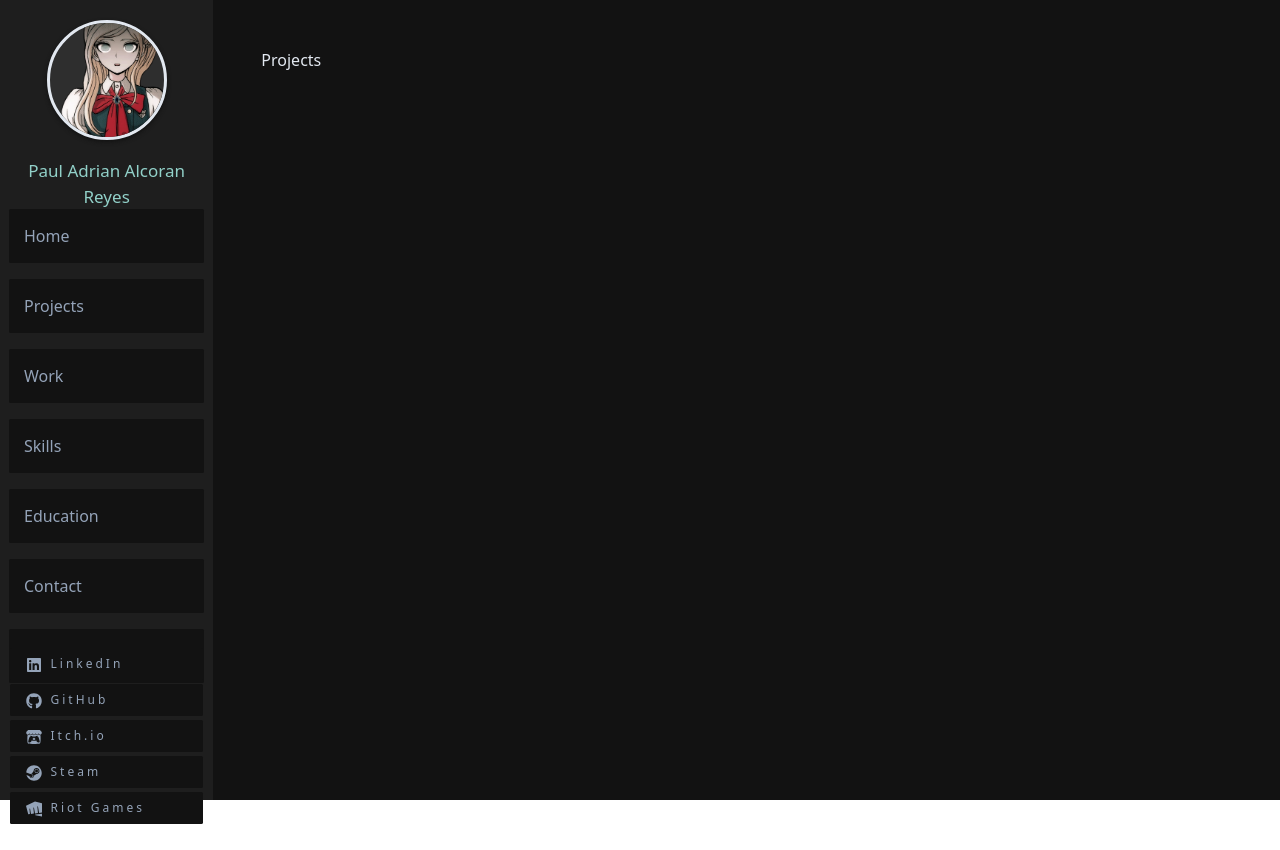
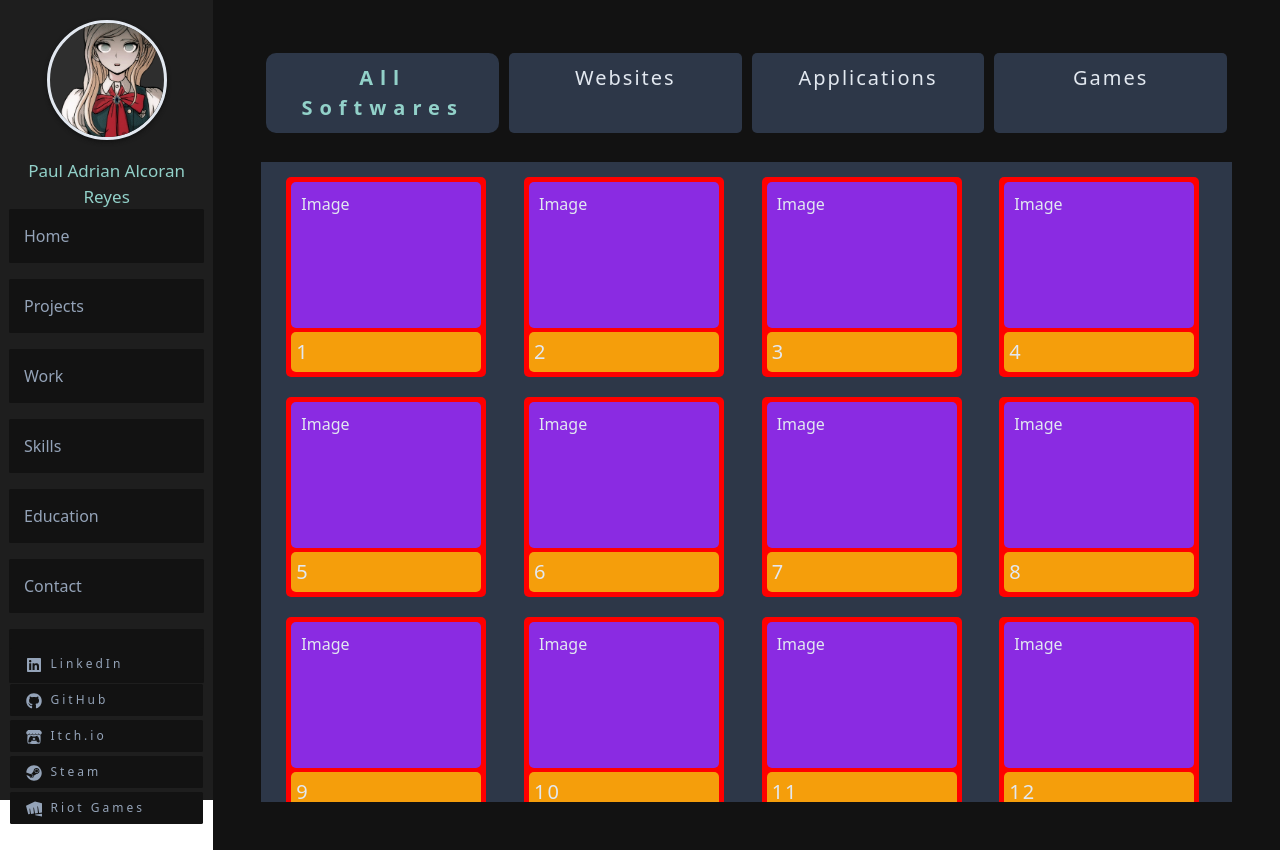
Before and after one commit to alcoranpaul/portfolio-pangalawa, a React (Vite) app: page /projects in a window 1280 px wide. Before the commit the page ends 824 px from the top, so only its background shows below. Built offline with nearby package versions, Linux system fonts and the light colour scheme.

Commit message:
Implemented Filter and Card grid for projects.
- Added prevention of scrolling.

```diff
--- a/src/App.css
+++ b/src/App.css
@@ -1,5 +1,6 @@
 .main {
   background-color: var(--color-bg-primary);
+  overflow: hidden;
 }
 
 .sidebar{
--- a/src/App.tsx
+++ b/src/App.tsx
@@ -3,6 +3,7 @@ import { Col, Container, Row } from 'react-bootstrap';
 import { Outlet, Route, Routes } from 'react-router-dom';
 import './App.css';
 import Home from './routes/home/home.component';
+import Projects from './routes/projects/projects.component';
 import Sidebar from './routes/sidebar/sidebar.component';
 
 function Layout(): ReactElement {
@@ -25,7 +26,7 @@ function App(): ReactElement {
     <Routes>
       <Route path="/" element={<Layout />}>
         <Route index element={<Home />} /> {/* Default route */}
-        <Route path="projects" element={<p>Projects</p>} />
+        <Route path="projects" element={<Projects/>} />
         <Route path="work" element={<p>Work</p>} />
         <Route path="skills" element={<p>Skills</p>} />
         <Route path="education" element={<p>Education</p>} />
--- /dev/null
+++ b/src/routes/projects/project-content/project-content-item/project_content_item.component.tsx
@@ -0,0 +1,54 @@
+import { ReactElement, useRef, useState } from "react";
+import { Stack } from "react-bootstrap";
+import './project_content_item.style.css';
+
+function ProjectContentItem({ item }: { item: string }): ReactElement {
+    const itemRef = useRef<HTMLDivElement>(null);
+    const [is3DEffectEnabled, setIs3DEffectEnabled] = useState<boolean>(true); // State to toggle 3D effect
+    const MAX_ANGLE = 40;
+
+    const handleMouseMove = (e: React.MouseEvent<HTMLDivElement, MouseEvent>) => {
+        if (!is3DEffectEnabled) return; // Skip 3D effect if disabled
+
+        const rect = itemRef.current?.getBoundingClientRect();
+        if (rect) {
+            const x = ((e.clientX - rect.left) / rect.width - 0.5) * MAX_ANGLE; // X rotation (-X-10 to X-10 degrees)
+            const y = ((e.clientY - rect.top) / rect.height - 0.5) * -MAX_ANGLE; // Y rotation (-X-10 to X-10 degrees)
+            if (itemRef.current) {
+                itemRef.current.style.transform = `rotateX(${y}deg) rotateY(${x}deg)`; // Apply 3D rotation
+            }
+        }
+    };
+
+    const handleMouseLeave = () => {
+        if (!is3DEffectEnabled) return; // Skip resetting if 3D effect is disabled
+
+        if (itemRef.current) {
+            itemRef.current.style.transform = "rotateX(0deg) rotateY(0deg)"; // Reset rotation
+        }
+    };
+
+    const handleClick = () => {
+
+        if (itemRef.current) {
+            itemRef.current.style.transform = "rotateX(0deg) rotateY(0deg)"; // Reset rotation immediately
+        }
+        console.log(`3D effect ${is3DEffectEnabled ? "disabled" : "enabled"} for item: ${item}`);
+    };
+
+    return (
+        <Stack
+            ref={itemRef}
+            gap={1}
+            className={`projects_content_item ${is3DEffectEnabled ? "" : "disabled"}`} // Add a class if disabled
+            onMouseMove={handleMouseMove} // Attach mouse move event
+            onMouseLeave={handleMouseLeave} // Reset rotation on mouse leave
+            onClick={handleClick} // Toggle 3D effect on click
+        >
+            <div className="projects_content_item_image">Image</div>
+            <div className="projects_content_item_name">{item}</div>
+        </Stack>
+    );
+}
+
+export default ProjectContentItem;
--- /dev/null
+++ b/src/routes/projects/project-content/project-content-item/project_content_item.style.css
@@ -0,0 +1,46 @@
+.projects_content_item{
+    background-color: red;
+    width: 200px;
+    height: 200px;
+    border-radius: 5px;
+    justify-content: center;
+    align-items: center;
+    margin: 5px;
+    padding: 5px;
+    transition: transform 0.3s ease, box-shadow 0.3s ease; /* Smooth transition for hover effects */
+    cursor: pointer; /* Change cursor to pointer on hover */
+    transform-style: preserve-3d; /* Enable 3D transformations */
+    perspective: 1000px; /* Add perspective for the 3D effect */
+}
+
+.projects_content_item:hover {
+    transform: scale(1.05); /* Slightly enlarge the item */
+    box-shadow: 0 10px 20px rgba(0, 0, 0, 0.3); /* Add a shadow effect */
+    background-color: var(--color-accent-secondary); /* Change background color on hover */
+    transition: transform 0.1s ease-out; /* Faster transition for pivot effect */
+}
+
+
+.projects_content_item_image{
+    background-color: blueviolet;
+    width: 100%;
+    height: 100%;
+    padding: 10px;
+    border-radius: 5px;
+    justify-self: center;
+    align-self: center;
+    object-fit: cover;
+}
+
+.projects_content_item_name{
+    background-color: var(--color-highlight);
+    width: 100%;
+    padding: 5px;
+    border-radius: 5px;
+    justify-self: center;
+    align-self: center;
+    object-fit: cover;
+    font-size: 20px;
+    font-weight: 300;
+    letter-spacing: 2px;
+}
--- /dev/null
+++ b/src/routes/projects/project-content/project_content.component.tsx
@@ -0,0 +1,33 @@
+import { Fragment, ReactElement } from "react";
+import ProjectContentItem from "./project-content-item/project_content_item.component";
+
+import './project_content.style.css';
+
+function ProjectContent(): ReactElement {
+    const projects = [
+        "1", "2", "3", "4", "5", "6", "7", "8", "9", "10",
+        "11", "12", "13", "14", "15", "16", "17", "18", "19", "20",
+    ]
+
+
+    const RenderProjectItems = (): ReactElement[] => {
+        const rows: ReactElement[] = [];
+
+        for (let i = 0; i < projects.length; i++) {
+           rows.push(
+                <ProjectContentItem key={i} item={projects[i]} />
+            )
+        }
+        return rows;
+    };
+
+    return(
+        <Fragment>
+            <div className="projects_content">
+                {RenderProjectItems()}
+            </div>
+        </Fragment>
+    )
+}
+
+export default ProjectContent;
--- /dev/null
+++ b/src/routes/projects/project-content/project_content.style.css
@@ -0,0 +1,32 @@
+.projects_content {
+    background-color: var(--color-border);
+    width: 100%;
+    /* height: 100%; Use full height of the parent container */
+    max-height: 80vh; /* Ensure it doesn't exceed the parent's height */
+    display: grid;
+    grid-template-columns: repeat(auto-fit, minmax(200px, 1fr));
+    grid-gap: 10px;
+    padding: 10px 10px 10px 20px;
+    overflow-y: auto;
+    overflow-x: hidden;
+    scroll-behavior: smooth;
+}
+
+/* Style the scrollbar for WebKit-based browsers */
+.projects_content::-webkit-scrollbar {
+    width: 7px; /* Width of the vertical scrollbar */
+}
+
+.projects_content::-webkit-scrollbar-track {
+    background: var(--color-bg-secondary); /* Color of the scrollbar track */
+    border-radius: 2px; /* Rounded corners for the track */
+}
+
+.projects_content::-webkit-scrollbar-thumb {
+    background: var(--color-accent-secondary); /* Color of the scrollbar thumb */
+    border-radius: 7px; /* Rounded corners for the thumb */
+}
+
+.projects_content::-webkit-scrollbar-thumb:hover {
+    background: var(--color-highlight); /* Darker color when hovering over the scrollbar thumb */
+}
--- /dev/null
+++ b/src/routes/projects/project-filter/project_filter.component.tsx
@@ -0,0 +1,32 @@
+import { ReactElement, useState } from "react";
+import { Col, Row } from "react-bootstrap";
+import './project_filter.style.css';
+
+function ProjectFilter({ onFilterSelect }: { onFilterSelect: (index: number) => void }): ReactElement {
+    const filters = [
+        "All Softwares",
+        "Websites",
+        "Applications",
+        "Games",
+    ];
+
+    const [selectedFilterIndex, setSelectedFilterIndex] = useState<number>(0);
+
+    return (
+        <Row className="projects_filter">
+            {filters.map((filter, index) => (
+                <Col
+                    className={`projects_filter_item ${
+                        selectedFilterIndex === index ? 'selected' : ''
+                    }`}
+                    key={index}
+                    onClick={() => setSelectedFilterIndex(index)} // Attach the event handler
+                    >
+                    {filter}
+                </Col>
+            ))}
+        </Row>
+    );
+}
+
+export default ProjectFilter;
--- /dev/null
+++ b/src/routes/projects/project-filter/project_filter.style.css
@@ -0,0 +1,33 @@
+.projects_filter{
+    /* background-color: red; */
+    width: 100%;
+    justify-self: center;
+    align-self: center;
+}
+
+.projects_filter_item{
+    background-color: var(--color-border);
+    padding: 10px;
+    margin: 5px;
+    border-radius: 5px;
+    cursor: pointer;
+    justify-self: center;
+    text-align: center;
+    font-size: 20px;
+    letter-spacing: 2px;
+    font-weight: 300;
+    transition: all 0.25s ease-in-out;
+}
+
+.projects_filter_item.selected,
+.projects_filter_item:hover{
+    transform: scale(1.05);
+    letter-spacing: 7px;
+    font-weight: 550;
+    border-radius: 10px;
+}
+
+.projects_filter_item.selected{
+    color: var(--color-accent-secondary);
+    transform: scale(1);
+}
--- /dev/null
+++ b/src/routes/projects/projects.component.tsx
@@ -0,0 +1,27 @@
+import { Fragment, ReactElement, useState } from "react";
+import { Stack } from "react-bootstrap";
+import ProjectContent from "./project-content/project_content.component";
+import ProjectFilter from "./project-filter/project_filter.component";
+import './projects.style.css';
+
+function Projects(): ReactElement {
+
+    const [selectedFilterIndex, setSelectedFilterIndex] = useState<number>(0);
+
+    const handleFilterSelect = (index: number): void => {
+        setSelectedFilterIndex(index); // Update the selected filter index
+        console.log(`Selected Filter Index: ${index}`); // Log the selected index
+    };
+
+    return(
+        <Fragment>
+            <Stack gap={4} className="projects_container">
+                <ProjectFilter onFilterSelect={handleFilterSelect}/>
+                <ProjectContent/>
+            </Stack>
+        </Fragment>
+    )
+
+}
+
+export default Projects;
--- /dev/null
+++ b/src/routes/projects/projects.style.css
@@ -0,0 +1,6 @@
+.projects_container{
+    /* background-color: var(--color-border); */
+    width: 100%;
+    height: 100%;
+
+}
```
